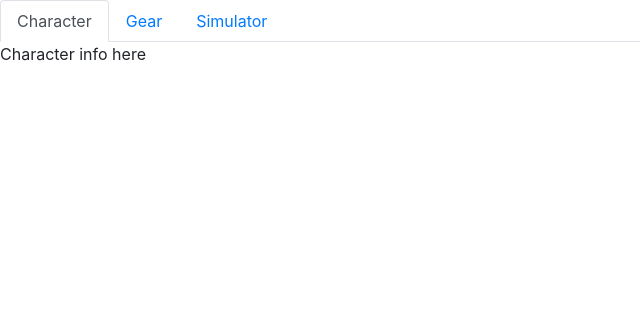
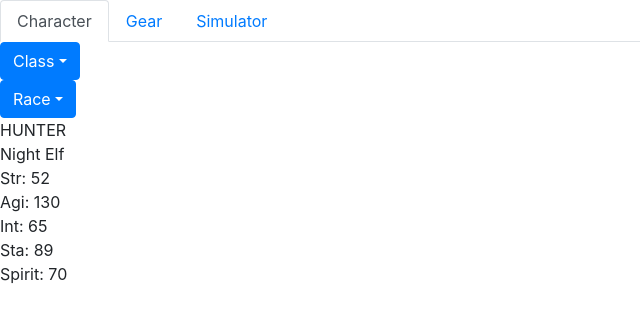
Before and after one commit to DeonPoncini/wowsim, a React (Create React App) app: page / in a window 1280 px wide. Shown: the top 322 px of the page, without its empty margins (0-640 px from the left). Built offline with nearby package versions, Linux system fonts and the light colour scheme.

Commit message:
Initial character selection
Allow for getting the base statistics

```diff
--- a/src/App.js
+++ b/src/App.js
@@ -1,6 +1,7 @@
 import './App.css';
 import React, { Component } from 'react';
 import { Tabs, Tab } from 'react-bootstrap';
+import Character from './Character';
 import GearSelect from './GearSelect';
 
 class App extends Component {
@@ -13,7 +14,7 @@ class App extends Component {
         return(
             <Tabs defaultActiveKey="character" id="top-level-tabs">
                 <Tab eventKey="character" title="Character">
-                    <div>Character info here</div>
+                    <Character />
                 </Tab>
                 <Tab eventKey="gear" title="Gear">
                     <GearSelect />
--- /dev/null
+++ b/src/Character.js
@@ -0,0 +1,206 @@
+import React, { Component } from 'react';
+import { Dropdown } from 'react-bootstrap';
+import * as gear from './gear/gear.js';
+
+const clazz = {
+    DRUID: 'Druid',
+    HUNTER: 'Hunter',
+    MAGE: 'Mage',
+    PALADIN: 'Paladin',
+    PRIEST: 'Priest',
+    ROGUE: 'Rogue',
+    SHAMAN: 'Shaman',
+    WARLOCK: 'Warlock',
+    WARRIOR: 'Warrior',
+}
+
+const race = {
+    DWARF: 'Dwarf',
+    GNOME: 'Gnome',
+    HUMAN: 'Human',
+    NIGHTELF: 'Night Elf',
+    ORC: 'Orc',
+    TAUREN: 'Tauren',
+    TROLL: 'Troll',
+    UNDEAD: 'Undead',
+}
+
+const class_to_race = new Map([
+    [clazz.DRUID, [race.NIGHTELF, race.TAUREN]],
+    [clazz.HUNTER, [race.DWARF, race.NIGHTELF, race.ORC,
+        race.TAUREN, race.TROLL]],
+    [clazz.MAGE, [race.GNOME, race.HUMAN, race.TROLL, race.UNDEAD]],
+    [clazz.PALADIN, [race.DWARF, race.HUMAN]],
+    [clazz.PRIEST, [race.DWARF, race.HUMAN, race.NIGHTELF,
+        race.TROLL, race.UNDEAD]],
+    [clazz.ROGUE, [race.DWARF, race.GNOME, race.HUMAN, race.NIGHTELF,
+        race.ORC, race.TROLL, race.UNDEAD]],
+    [clazz.SHAMAN, [race.ORC, race.TAUREN, race.TROLL]],
+    [clazz.WARLOCK, [race.GNOME, race.HUMAN, race.ORC, race.UNDEAD]],
+    [clazz.WARRIOR, [race.DWARF, race.GNOME, race.HUMAN, race.NIGHTELF,
+        race.ORC, race.TAUREN, race.TROLL, race.UNDEAD]],
+]);
+
+const base_health = new Map([
+    [clazz.DRUID, 1483],
+    [clazz.HUNTER, 1467],
+    [clazz.MAGE, 1360],
+    [clazz.PALADIN, 1381],
+    [clazz.PRIEST, 1387],
+    [clazz.ROGUE, 1523],
+    [clazz.SHAMAN, 1280],
+    [clazz.WARLOCK, 1414],
+    [clazz.WARRIOR, 1689],
+]);
+
+const base_mana = new Map([
+    [clazz.DRUID, 1244],
+    [clazz.HUNTER, 1720],
+    [clazz.MAGE, 1273],
+    [clazz.PALADIN, 1512],
+    [clazz.PRIEST, 1436],
+    [clazz.SHAMAN, 1520],
+    [clazz.WARLOCK, 1373],
+]);
+
+const base_stats = new Map([
+    [clazz.DRUID, new Map([
+        [race.NIGHTELF, new gear.BaseStats(62,65,100,69,110)],
+        [race.TAUREN, new gear.BaseStats(70,55,95,72,112)],
+    ])],
+    [clazz.HUNTER, new Map([
+        [race.DWARF, new gear.BaseStats(57,121,64,93,69)],
+        [race.NIGHTELF, new gear.BaseStats(52,130,65,89,70)],
+        [race.ORC, new gear.BaseStats(58,122,62,92,73)],
+        [race.TAUREN, new gear.BaseStats(60,120,60,92,72)],
+        [race.TROLL, new gear.BaseStats(56,127,61,91,71)],
+    ])],
+    [clazz.MAGE, new Map([
+        [race.GNOME, new gear.BaseStats(25,38,133,44,120)],
+        [race.HUMAN, new gear.BaseStats(30,35,125,45,126)],
+        [race.TROLL, new gear.BaseStats(31,37,121,26,121)],
+        [race.UNDEAD, new gear.BaseStats(29,33,123,46,125)],
+    ])],
+    [clazz.PALADIN, new Map([
+        [race.DWARF, new gear.BaseStats(107,61,69,103,74)],
+        [race.HUMAN, new gear.BaseStats(105,65,70,100,78)],
+    ])],
+    [clazz.PRIEST, new Map([
+        [race.DWARF, new gear.BaseStats(37,36,119,53,124)],
+        [race.HUMAN, new gear.BaseStats(35,40,120,50,131)],
+        [race.NIGHTELF, new gear.BaseStats(32,45,120,49,125)],
+        [race.TROLL, new gear.BaseStats(36,42,116,51,126)],
+        [race.UNDEAD, new gear.BaseStats(34,38,118,51,130)],
+    ])],
+    [clazz.ROGUE, new Map([
+        [race.DWARF, new gear.BaseStats(82,126,34,78,49)],
+        [race.GNOME, new gear.BaseStats(75,133,40,74,50)],
+        [race.HUMAN, new gear.BaseStats(80,130,35,75,52)],
+        [race.NIGHTELF, new gear.BaseStats(77,135,35,74,50)],
+        [race.ORC, new gear.BaseStats(83,127,32,77,53)],
+        [race.TROLL, new gear.BaseStats(81,132,31,76,51)],
+        [race.UNDEAD, new gear.BaseStats(79,128,33,76,55)],
+    ])],
+    [clazz.SHAMAN, new Map([
+        [race.ORC, new gear.BaseStats(88,52,87,97,103)],
+        [race.TAUREN, new gear.BaseStats(90,50,85,97,102)],
+        [race.TROLL, new gear.BaseStats(86,57,86,96,101)],
+    ])],
+    [clazz.WARLOCK, new Map([
+        [race.GNOME, new gear.BaseStats(40,53,119,64,115)],
+        [race.HUMAN, new gear.BaseStats(45,50,110,65,120)],
+        [race.ORC, new gear.BaseStats(48,47,107,66,118)],
+        [race.UNDEAD, new gear.BaseStats(44,48,108,66,120)],
+    ])],
+    [clazz.WARRIOR, new Map([
+        [race.DWARF, new gear.BaseStats(122,76,29,113,44)],
+        [race.GNOME, new gear.BaseStats(115,83,35,109,45)],
+        [race.HUMAN, new gear.BaseStats(120,80,30,110,47)],
+        [race.NIGHTELF, new gear.BaseStats(117,85,30,109,45)],
+        [race.ORC, new gear.BaseStats(123,77,27,112,48)],
+        [race.TAUREN, new gear.BaseStats(125,75,25,112,47)],
+        [race.TROLL, new gear.BaseStats(121,82,26,111,46)],
+        [race.UNDEAD, new gear.BaseStats(119,78,28,111,50)],
+    ])],
+]);
+
+class Character extends Component {
+
+    constructor(props) {
+        super(props);
+
+        this.state = {
+            clazz: "HUNTER",
+            race: "Night Elf",
+            health: 0,
+            mana: 0,
+            stats: gear.NoneItem,
+        };
+    }
+
+    onClassSelect = (key, e) =>  {
+        console.log(key);
+        this.setState({clazz: key,
+        race: class_to_race.get(clazz[key])[0]});
+    }
+    onRaceSelect = (key, e) =>  { this.setState({race: key}); }
+
+    render() {
+        // get the classes
+        let classes = [];
+        for (const property in clazz) {
+            classes.push(
+                <Dropdown.Item
+                    key={property}
+                    eventKey={property}
+                    onSelect={this.onClassSelect}>
+                    {clazz[property]}
+                </Dropdown.Item>
+            );
+        }
+        // get the races
+        let races = [];
+        let mapped_races = class_to_race.get(clazz[this.state.clazz]);
+        for (let i = 0; i < mapped_races.length; i++) {
+            races.push(
+                <Dropdown.Item
+                    key={i}
+                    eventKey={mapped_races[i]}
+                    onSelect={this.onRaceSelect}>
+                    {mapped_races[i]}
+                </Dropdown.Item>
+            );
+        }
+        // get the base stats for that combination
+        let base = base_stats.get(clazz[this.state.clazz]).get(this.state.race);
+        return(
+            <div className="Character">
+            <Dropdown>
+                <Dropdown.Toggle variant="primary" id="dropdown-class">
+                    Class
+                </Dropdown.Toggle>
+                <Dropdown.Menu>
+                    {classes}
+                </Dropdown.Menu>
+            </Dropdown>
+            <Dropdown>
+                <Dropdown.Toggle variant="primary" id="dropdown-race">
+                    Race
+                </Dropdown.Toggle>
+                <Dropdown.Menu>
+                    {races}
+                </Dropdown.Menu>
+            </Dropdown>
+            <div>{this.state.clazz}</div>
+            <div>{this.state.race}</div>
+            <div>Str: {base.strength}</div>
+            <div>Agi: {base.agility}</div>
+            <div>Int: {base.intellect}</div>
+            <div>Sta: {base.stamina}</div>
+            <div>Spirit: {base.spirit}</div>
+            </div>
+        );
+    }
+}
+
+export default Character;
--- a/src/GearSelect.js
+++ b/src/GearSelect.js
@@ -142,18 +142,18 @@ class GearSelect extends Component {
 
     render() {
         return(
-            <div className="App">
+            <div className="GearSelect">
                 <Table striped bordered hover>
                     <thead>
                         <tr>
-                            <th rowspan="2">Slot</th>
-                            <th rowspan="2">Item</th>
-                            <th colspan="5">Base Stats</th>
-                            <th colspan="4">Attack Stats</th>
-                            <th colspan="5">Caster Stats</th>
-                            <th colspan="5">Resistances</th>
-                            <th colspan="5">Defense Stats</th>
-                            <th colspan="3">Weapon Stats</th>
+                            <th rowSpan="2">Slot</th>
+                            <th rowSpan="2">Item</th>
+                            <th colSpan="5">Base Stats</th>
+                            <th colSpan="4">Attack Stats</th>
+                            <th colSpan="5">Caster Stats</th>
+                            <th colSpan="5">Resistances</th>
+                            <th colSpan="5">Defense Stats</th>
+                            <th colSpan="3">Weapon Stats</th>
                         </tr>
                         <tr>
                             <th>Strength</th>
--- a/src/Picker.js
+++ b/src/Picker.js
@@ -4,7 +4,6 @@ import { Button, Modal } from 'react-bootstrap';
 class Picker extends Component {
     constructor(props) {
         super(props);
-        console.log(this.props.gear);
         this.state = {
             show: false,
         };
@@ -26,7 +25,7 @@ class Picker extends Component {
         const rows = []
         for (let i = 0; i < this.props.gear.length; i++) {
             rows.push(
-                <div>
+                <div key={i}>
                 <Button key={i} onClick={() => {
                     this.props.callback(i);
                     this.handleClose();
```
